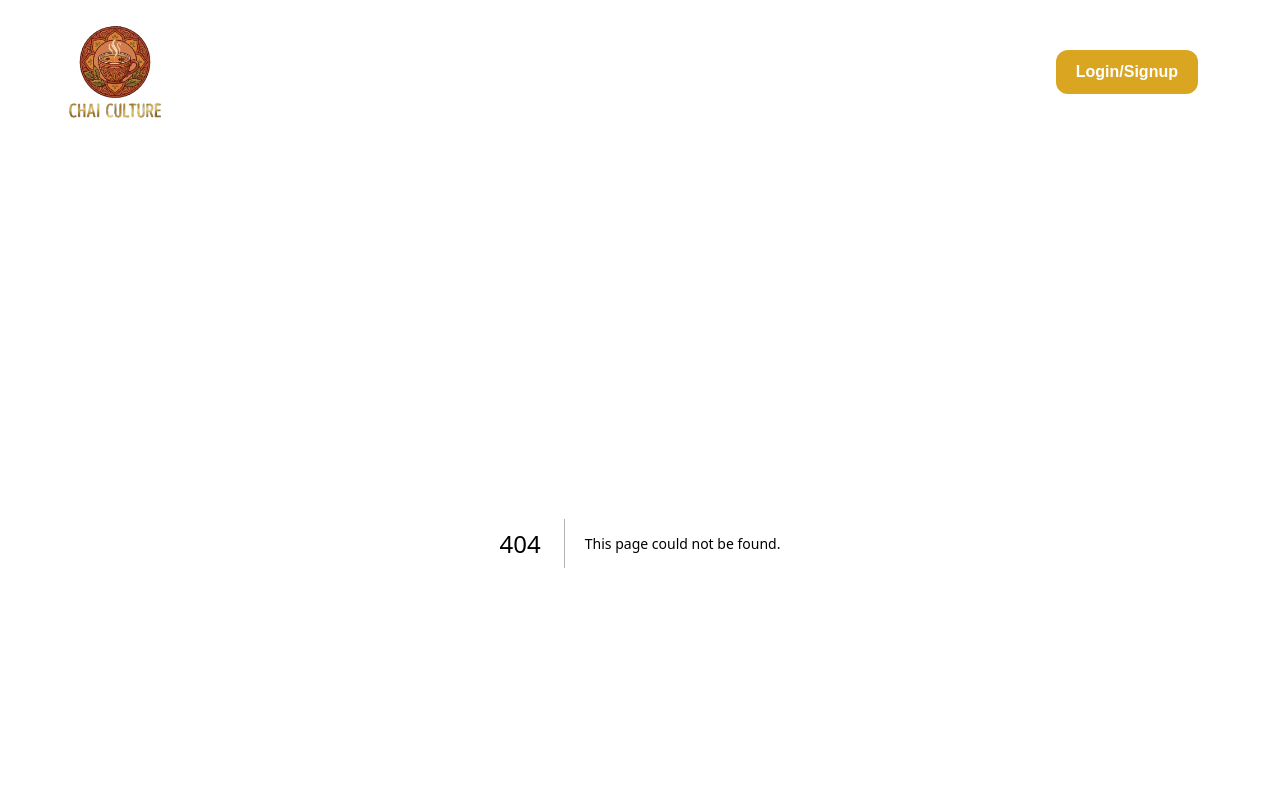
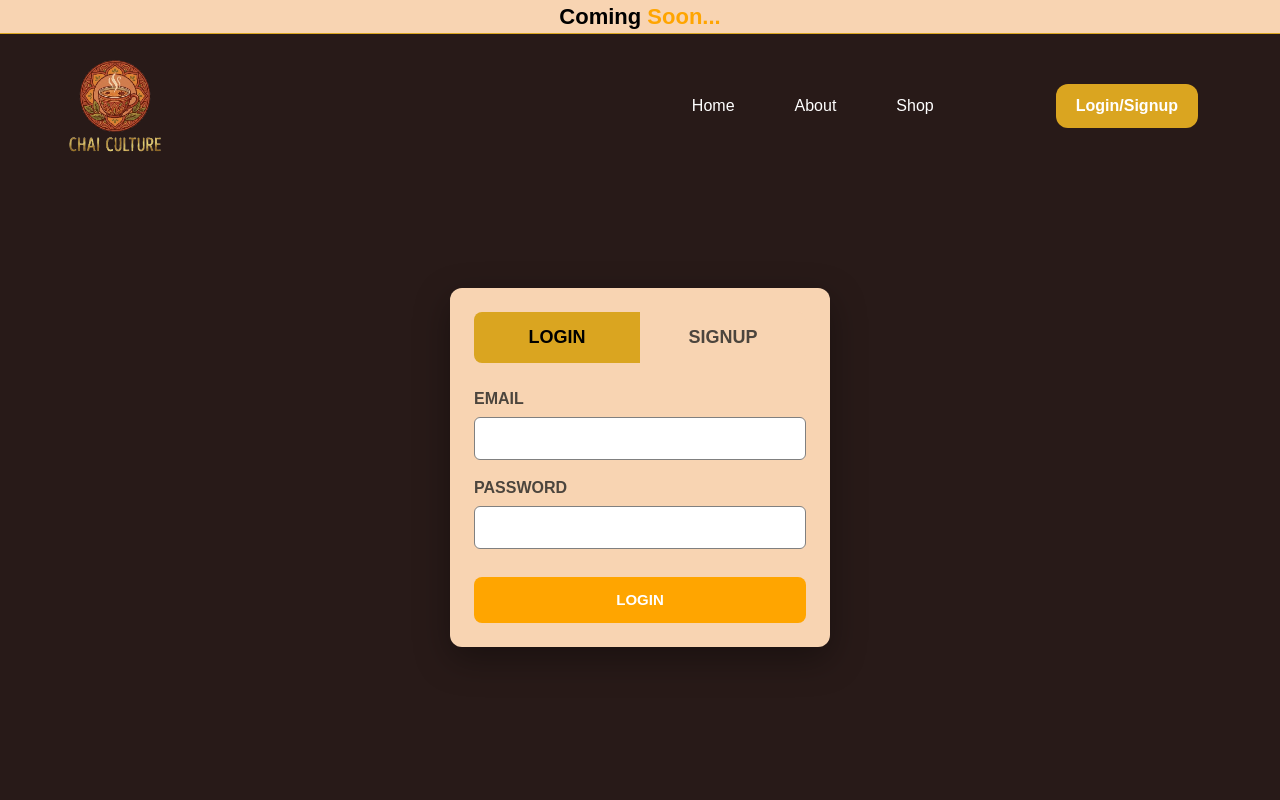
Before and after one commit to AdityaShuk1a/Chai-Culture, a Next.js app: page /login-signup in a window 1280 px wide. Before the commit this address had no page. Shown: the top 800 px of the page. Built offline with nearby package versions, Linux system fonts and the light colour scheme; what @mui/material-nextjs would draw is missing.

Commit message:
added a login signup page and connected the page with its route

```diff
--- a/app/components/buttons/Button.tsx
+++ b/app/components/buttons/Button.tsx
@@ -1,10 +1,14 @@
 interface ButtonProps {
   text: string;
+  action?: () => void;
 }
 
-const Button = ({ text }: ButtonProps) => {
+const Button = ({ text, action }: ButtonProps) => {
   return (
-    <button className="app-button">
+    <button
+      onClick={action}
+      className="app-button"
+    >
       <div>{text}</div>
     </button>
   );
--- a/app/components/header/Header.tsx
+++ b/app/components/header/Header.tsx
@@ -5,12 +5,14 @@ import Image from "next/image";
 import { useState } from "react";
 import Drawer from "../drawer/Drawer";
 import Button from "../buttons/Button";
+import { useRouter } from "next/navigation";
 import { LogoImages } from "@/app/data/Image";
 import MenuIcon from '@mui/icons-material/Menu';
 import styles from "@/app/styles/header.module.css";
 import { PageRoutes } from "@/app/routes/PageRoutes";
 
 const Header = () => {
+  const router = useRouter();
   const [open, setOpen] = useState(false);
 
   const drawerItems = [
@@ -51,7 +53,10 @@ const Header = () => {
             </li>
           </ul>
         </nav>
-        <Button text="Login/Signup"/>
+        <Button
+          text="Login/Signup"
+          action={() => router.push(PageRoutes.LOGIN_SIGNUP)}
+        />
       </div>
     </div>
   );
--- /dev/null
+++ b/app/components/input/InputField.tsx
@@ -0,0 +1,33 @@
+import React from "react";
+import styles from "@/app/styles/form.module.css";
+
+interface InputFieldProps {
+  type: string;
+  name: string;
+  value: string;
+  label: string;
+  onChange: (e: React.ChangeEvent<HTMLInputElement>) => void;
+}
+
+const InputField = ({
+  type,
+  name,
+  value,
+  label,
+  onChange,
+}: InputFieldProps) => {
+  return (
+    <div className={styles.inputGroup}>
+      <label className={styles.label}>{label}</label>
+      <input
+        type={type}
+        name={name}
+        value={value}
+        onChange={onChange}
+        className={styles.input}
+      />
+    </div>
+  );
+};
+
+export default InputField;
--- /dev/null
+++ b/app/components/utils/ComingSoon.tsx
@@ -0,0 +1,10 @@
+
+const ComingSoon = () => {
+  return (
+    <div className="coming-soon">
+        <h2>Coming <span>Soon...</span></h2>
+    </div>
+  )
+}
+
+export default ComingSoon
--- a/app/globals.css
+++ b/app/globals.css
@@ -62,3 +62,23 @@ body {
 .MuiDrawer-paperAnchorLeft {
   background-color: var(--cream) !important;
 }
+
+.coming-soon {
+  top: 0;
+  z-index: 20;
+  border-bottom: 1px solid var(--gold);
+  position: sticky;
+  display: flex;
+  justify-content: center;
+  align-items: center;
+  width: 100%;
+  font-weight: 600;
+  text-align: center;
+  color: var(--black);
+  background-color: var(--cream);
+  font-size: 22px;
+}
+
+.coming-soon span {
+  color: var(--orange);
+}
--- a/app/layout.tsx
+++ b/app/layout.tsx
@@ -3,6 +3,7 @@ import type { Metadata } from "next";
 import Header from "./components/header/Header";
 import Footer from "./components/footer/Footer";
 import { Geist, Geist_Mono } from "next/font/google";
+import ComingSoon from "./components/utils/ComingSoon";
 import { AppRouterCacheProvider } from "@mui/material-nextjs/v15-appRouter";
 
 const geistSans = Geist({
@@ -31,6 +32,7 @@ export default function RootLayout({
         <body
           className={`${geistSans.variable} ${geistMono.variable} antialiased`}
         >
+          <ComingSoon />
           <Header />
           {children}
           <Footer />
--- /dev/null
+++ b/app/login-signup/page.tsx
@@ -0,0 +1,116 @@
+"use client"
+
+import React, { useState } from "react";
+import styles from "@/app/styles/form.module.css";
+import InputField from "@/app/components/input/InputField";
+
+interface FormData {
+  name: string;
+  email: string;
+  gender: string;
+  password: string;
+}
+
+const LoginSignupForm = () => {
+  const [isLogin, setIsLogin] = useState<boolean>(true);
+
+  const [formData, setFormData] = useState<FormData>({
+    name: "",
+    email: "",
+    gender: "",
+    password: "",
+  });
+
+  const handleChange = (e: React.ChangeEvent<HTMLInputElement>) => {
+    const { name, value } = e.target;
+    setFormData((prev) => ({
+      ...prev,
+      [name]: value,
+    }));
+  };
+  const handleSubmit = (e: React.FormEvent) => {
+    e.preventDefault();
+    console.log(isLogin ? "Login Data" : "Signup Data", formData);
+  };
+
+  return (
+    <div className={styles.container}>
+      <div className={styles.formBox}>
+        <div className={styles.topButtons}>
+          <button
+            onClick={() => setIsLogin(true)}
+            className={`${styles.toggleBtn} ${isLogin ? styles.active : ""}`}
+          >
+            LOGIN
+          </button>
+          <button
+            className={`${styles.toggleBtn} ${!isLogin ? styles.active : ""}`}
+            onClick={() => setIsLogin(false)}
+          >
+            SIGNUP
+          </button>
+        </div>
+        <form
+          className={styles.form}
+          onSubmit={handleSubmit}
+        >
+          {!isLogin && (
+            <InputField
+              type="text"
+              name="name"
+              label="NAME"
+              value={formData.name}
+              onChange={handleChange}
+            />
+          )}
+          <InputField
+            type="email"
+            name="email"
+            label="EMAIL"
+            value={formData.email}
+            onChange={handleChange}
+          />
+          <InputField
+            type="password"
+            name="password"
+            label="PASSWORD"
+            onChange={handleChange}
+            value={formData.password}
+          />
+          {!isLogin && (
+            <div className={styles.genderBox}>
+              <label className={styles.label}>GENDER</label>
+              <div className={styles.radioGroup}>
+                <label>
+                  <input
+                    type="radio"
+                    value="MALE"
+                    name="gender"
+                    onChange={handleChange}
+                    checked={formData.gender === "MALE"}
+                  />
+                  MALE
+                </label>
+                <label>
+                  <input
+                    type="radio"
+                    name="gender"
+                    value="FEMALE"
+                    onChange={handleChange}
+                    checked={formData.gender === "FEMALE"}
+                  />
+                  FEMALE
+                </label>
+              </div>
+            </div>
+          )}
+          <button type="submit" className={styles.submitBtn}>
+            {isLogin ? "LOGIN" : "SIGNUP"}
+          </button>
+        </form>
+      </div>
+    </div>
+  );
+};
+
+export default LoginSignupForm;
--- a/app/routes/PageRoutes.ts
+++ b/app/routes/PageRoutes.ts
@@ -3,4 +3,5 @@ export const PageRoutes = {
   SHOP: "/shop",
   ABOUT_US: "/about",
   CONTACT_US: "/contact",
+  LOGIN_SIGNUP: "/login-signup"
 };
--- /dev/null
+++ b/app/styles/form.module.css
@@ -0,0 +1,132 @@
+.container {
+    display: flex;
+    padding: 10px;
+    min-height: 82vh;
+    position: relative;
+    justify-content: center;
+    background: var(--background);
+}
+
+.formBox {
+    width: 380px;
+    margin-top: 100px;
+    padding: 24px;
+    border-radius: 12px;
+    max-height: fit-content;
+    background: var(--cream);
+    box-shadow: 0 12px 35px rgba(0, 0, 0, 0.35);
+}
+
+.topButtons {
+    display: flex;
+    overflow: hidden;
+    border-radius: 8px;
+    margin-bottom: 24px;
+    background: var(--cream);
+}
+
+.toggleBtn {
+    flex: 1;
+    border: none;
+    padding: 12px 0;
+    cursor: pointer;
+    font-size: 18px;
+    font-weight: 600;
+    color: var(--gray-dark);
+    background: transparent;
+    transition: all 0.3s ease;
+}
+
+.toggleBtn:hover {
+    color: var(--black);
+    background: var(--white);
+}
+
+.active {
+    color: var(--black);
+    background: var(--gold);
+}
+
+.form {
+    gap: 16px;
+    display: flex;
+    flex-direction: column;
+}
+
+.inputGroup {
+    gap: 6px;
+    display: flex;
+    flex-direction: column;
+}
+
+.label {
+    font-size: 16px;
+    font-weight: 600;
+    color: var(--gray-dark);
+}
+
+.input {
+    outline: none;
+    font-size: 14px;
+    padding: 10px 12px;
+    border-radius: 6px;
+    background: var(--white);
+    color: var(--foreground);
+    border: 1px solid var(--gray);
+    transition: border 0.2s ease, box-shadow 0.2s ease;
+}
+
+.input::placeholder {
+    color: var(--gray);
+}
+
+.input:focus {
+    border-color: var(--orange);
+    box-shadow: 0 0 0 2px rgba(255, 165, 0, 0.35);
+}
+
+.genderBox {
+    gap: 8px;
+    display: flex;
+    flex-direction: column;
+}
+
+.radioGroup {
+    gap: 20px;
+    display: flex;
+}
+
+.radioGroup label {
+    gap: 6px;
+    display: flex;
+    cursor: pointer;
+    font-size: 14px;
+    font-weight: 600;
+    align-items: center;
+    color: var(--gray-dark);
+}
+
+.radioGroup input {
+    accent-color: var(--orange);
+}
+
+.submitBtn {
+    padding: 12px;
+    border: none;
+    font-size: 15px;
+    cursor: pointer;
+    margin-top: 12px;
+    font-weight: 600;
+    border-radius: 8px;
+    color: var(--white);
+    background: var(--orange);
+    transition: background 0.3s ease, transform 0.1s ease;
+}
+
+.submitBtn:hover {
+    background: var(--gold);
+}
+
+.submitBtn:active {
+    transform: scale(0.97);
+}
```
